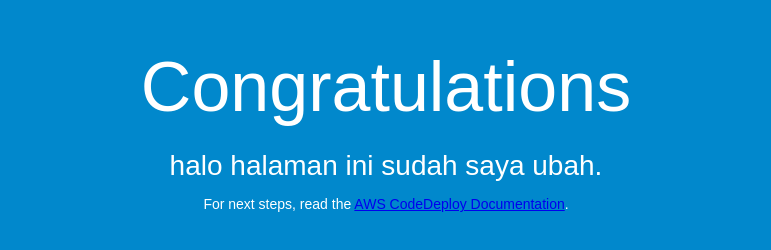
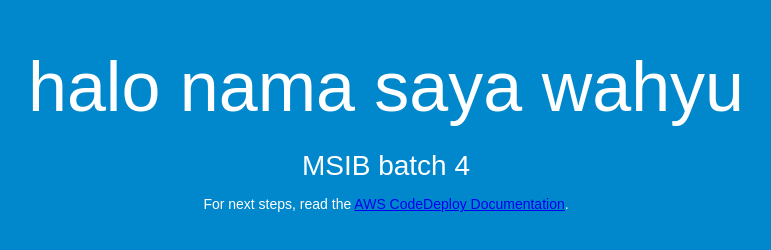
Before and after one commit to wahyu1709/projek-pipeline, a plain HTML site: page index.html in a window 1280 px wide. Shown: the whole page, without its empty margins (254-1025 px from the left). Drawn offline with Linux system fonts and the light colour scheme.

Commit message:
mengubah index.html

```diff
--- a/index.html
+++ b/index.html
@@ -2,7 +2,7 @@
 <html>
 <head>
   <meta charset="utf-8">
-  <title>Sample Deployment</title>
+  <title>website wahyu</title>
   <style>
     body {
       color: #ffffff;
@@ -26,8 +26,8 @@
 </head>
 <body>
   <div align="center">
-    <h1>Congratulations</h1>
-    <h2>halo halaman ini sudah saya ubah.</h2>
+    <h1>halo nama saya wahyu</h1>
+    <h2>MSIB batch 4</h2>
     <p>For next steps, read the <a href="http://aws.amazon.com/documentation/codedeploy">AWS CodeDeploy Documentation</a>.</p>
   </div>
 </body>
```
